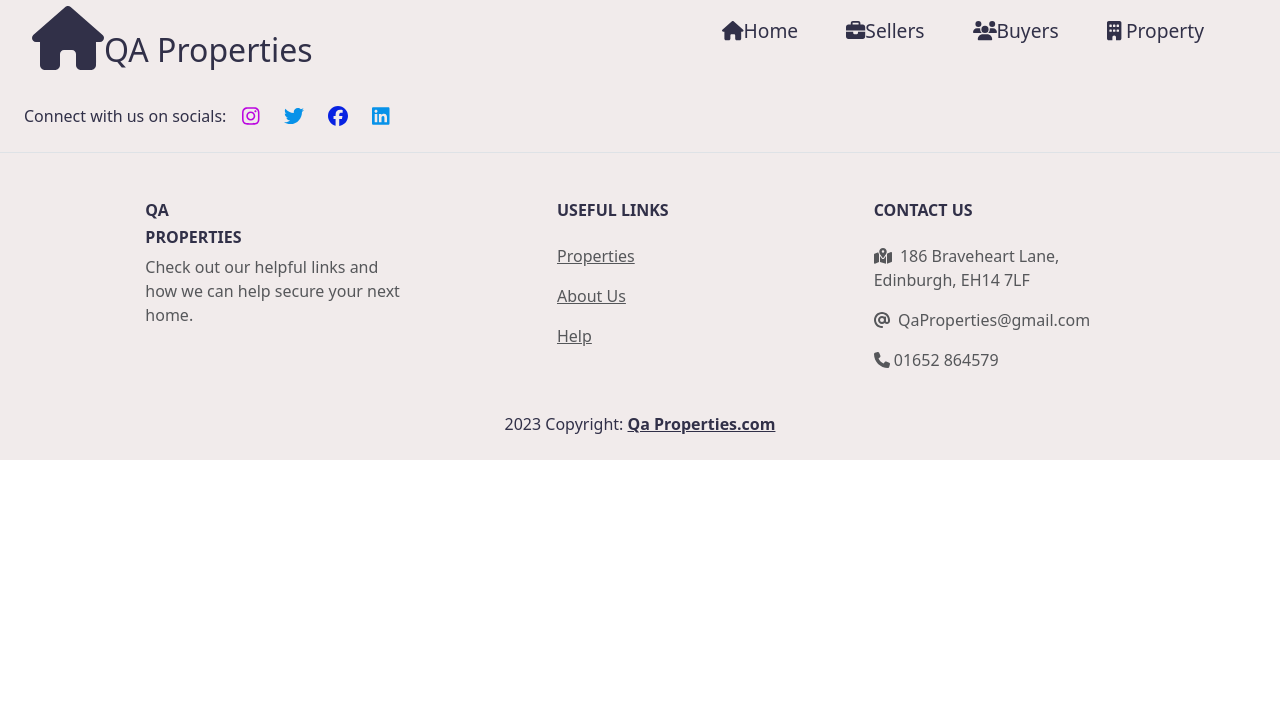
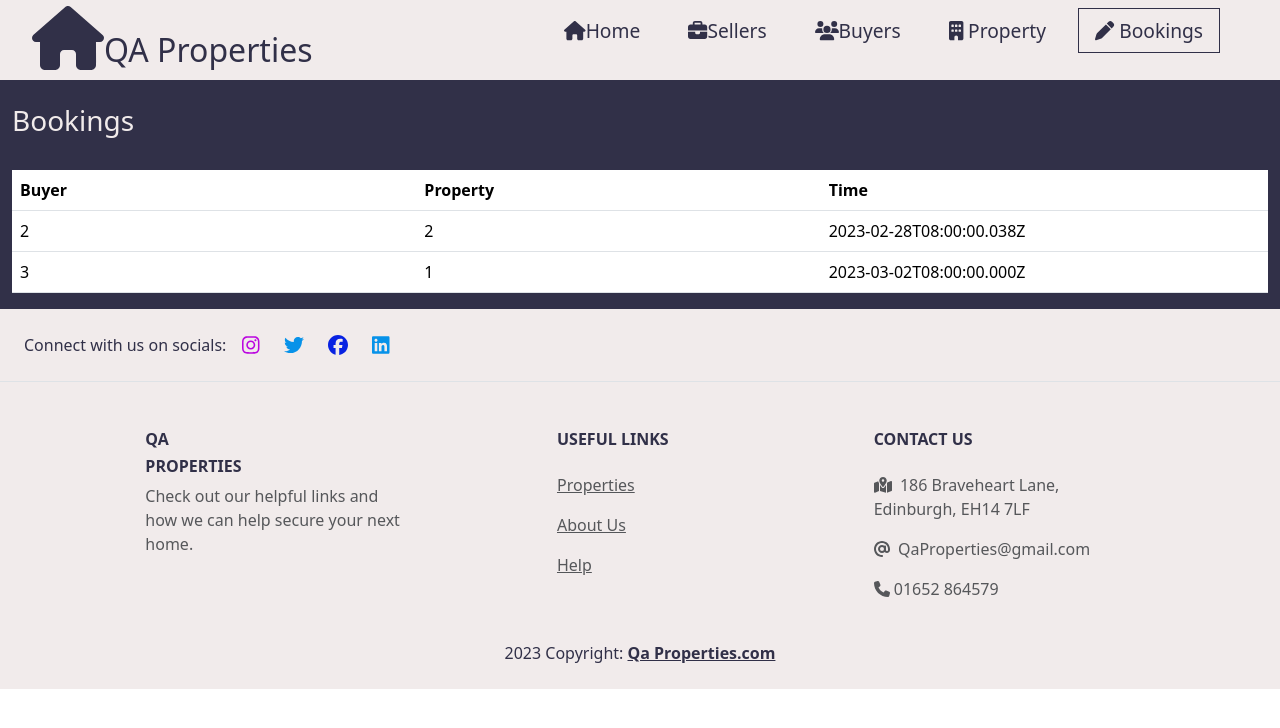
Before and after one commit to LovedeepSaini/PropertyProject, a React (Create React App) app: page /booking in a window 1280 px wide. Shown: the top 728 px of the page. Built offline with nearby package versions, Linux system fonts and the light colour scheme; data requests are answered from the project's data file.

Commit message:
added booking

```diff
--- a/src/App.css
+++ b/src/App.css
@@ -1,6 +1,3 @@
-[2:38 PM] Lovedeep Kaur Saini
-
-
 .App {
 
   text-align: center;
--- a/src/App.js
+++ b/src/App.js
@@ -11,6 +11,7 @@ import Footer from "./components/Footer";
 
 import PropertySearch from "./components/PropertySearch";
 import Home from "./components/Home";
+import Bookings from "./components/Booking";
 
 function App() {
   return (
@@ -28,7 +29,7 @@ function App() {
 <Route path="/buyer" element={<Buyer />} />
 <Route path="/property" element={<PropertySearch />} />
 <Route path="/propertysearch" element={<PropertySearch />} />
-
+<Route path="/booking" element={<Bookings/>} />
 </Routes>
 </div>
 <Footer/>
--- /dev/null
+++ b/src/components/Booking.js
@@ -0,0 +1,62 @@
+import {useState, useEffect} from "react"
+import {BrowserRouter,Routes,Route, Link} from "react-router-dom"
+import { FontAwesomeIcon } from '@fortawesome/react-fontawesome'
+import { faPhone, faLocationDot, faPerson, faCircleMinus, faPeopleGroup, faUser, faPen} from '@fortawesome/free-solid-svg-icons'
+
+function Bookings(){
+
+
+    let [bookings, setBookings] = useState([]);
+
+
+    useEffect(() => {
+        fetch("http://localhost:3001/booking", {
+          method: "GET",
+        }).then((response) => {
+          response.json().then((data) => {
+            setBookings(data);
+          });
+        });
+      }, []);
+
+    return(
+        <>
+        <div className="container-fluid">
+        <br></br>
+         <h3 className="heading">Bookings</h3>
+        <br></br>
+
+                <div class="table-responsive">
+                    <table class="table table-hover text-muted">
+                        <thead>
+                            <tr>
+                                <th  scope="col" class="col-1">Buyer</th>
+                                <th  scope="col" class="col-1">Property</th>
+                                <th  scope="col" class="col-1">Time</th>
+
+                            </tr>
+                        </thead>
+                        <tbody>
+                            {bookings.map((booking)=>(
+                            <>
+                            <tr>
+                                    <td>{booking.id}</td>
+                                    <td>{booking.propertyId}</td>
+                                    <td>{booking.time}</td>
+                            </tr>
+                            </>
+                            )
+                            )}
+                        </tbody>
+                    </table>
+                    </div>
+                 </div>
+
+
+
+
+        </>
+    )
+}
+
+export default Bookings;
--- a/src/components/Navbar.js
+++ b/src/components/Navbar.js
@@ -5,6 +5,7 @@ import "./Navbar.css";
 import {  HamburgetMenuClose, HamburgetMenuOpen } from "./Icons";
 import { faBriefcase } from '@fortawesome/free-solid-svg-icons';
 import { faUsers } from '@fortawesome/free-solid-svg-icons';
+import { faPen } from '@fortawesome/free-solid-svg-icons';
 import { faBuilding } from '@fortawesome/free-solid-svg-icons';
 import { faHome } from '@fortawesome/free-solid-svg-icons';
 
@@ -69,6 +70,18 @@ function NavBar() {
               </NavLink>
             </li>
 
+            <li className="nav-item">
+              <NavLink
+                exact
+                to="/booking"
+                activeClassName="active"
+                className="nav-links"
+                onClick={handleClick}
+              >
+                <FontAwesomeIcon icon={faPen} /> Bookings
+              </NavLink>
+            </li>
+
           </ul>
           <div className="nav-icon" onClick={handleClick}>
             {/* <i className={click ? "fas fa-times" : "fas fa-bars"}></i> */}
```
